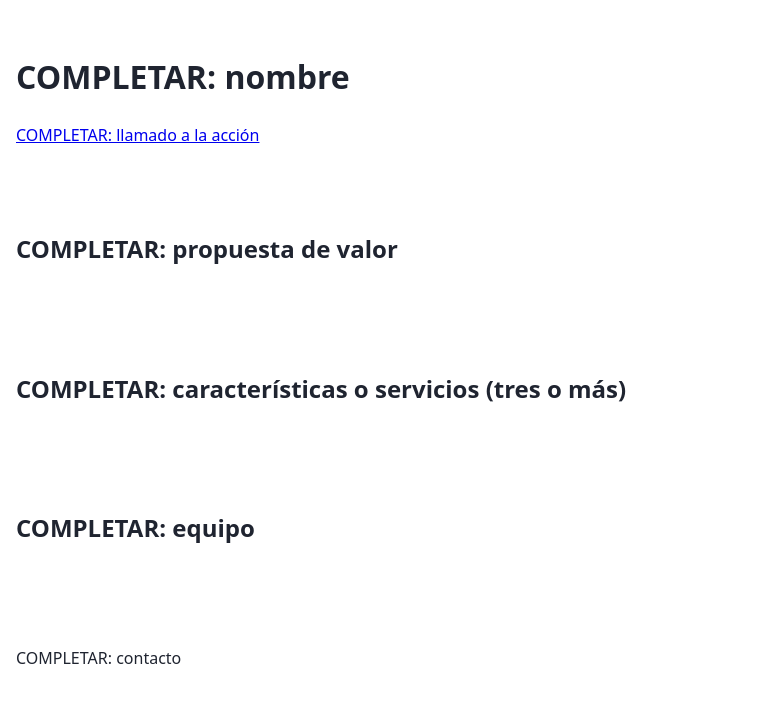
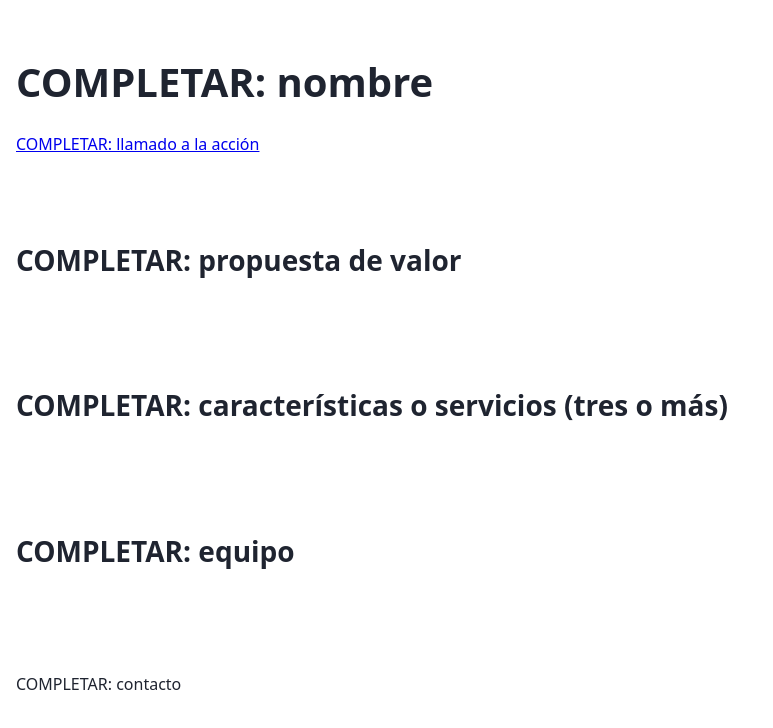
Before and after one commit to CesarUTP/plantilla-proyecto-final-landing-page, a plain HTML site: page index.html in a window 1280 px wide. Shown: the whole page, without its empty margins (0-773 px from the left). Drawn offline with Linux system fonts and the light colour scheme.

Commit message:
Agregar escala de tamaños de títulos a la hoja de estilos base
Co-Authored-By: Claude Sonnet 5.5 <noreply@anthropic.com>

```diff
--- a/css/styles.css
+++ b/css/styles.css
@@ -20,6 +20,17 @@ body {
   line-height: 1.5;
 }
 
+/* Escala de títulos: cada nivel es claramente mayor que el texto */
+h1 {
+  font-size: 2.5rem;
+  line-height: 1.15;
+}
+
+h2 {
+  font-size: 1.75rem;
+  line-height: 1.25;
+}
+
 img {
   max-width: 100%;
   height: auto;
```
